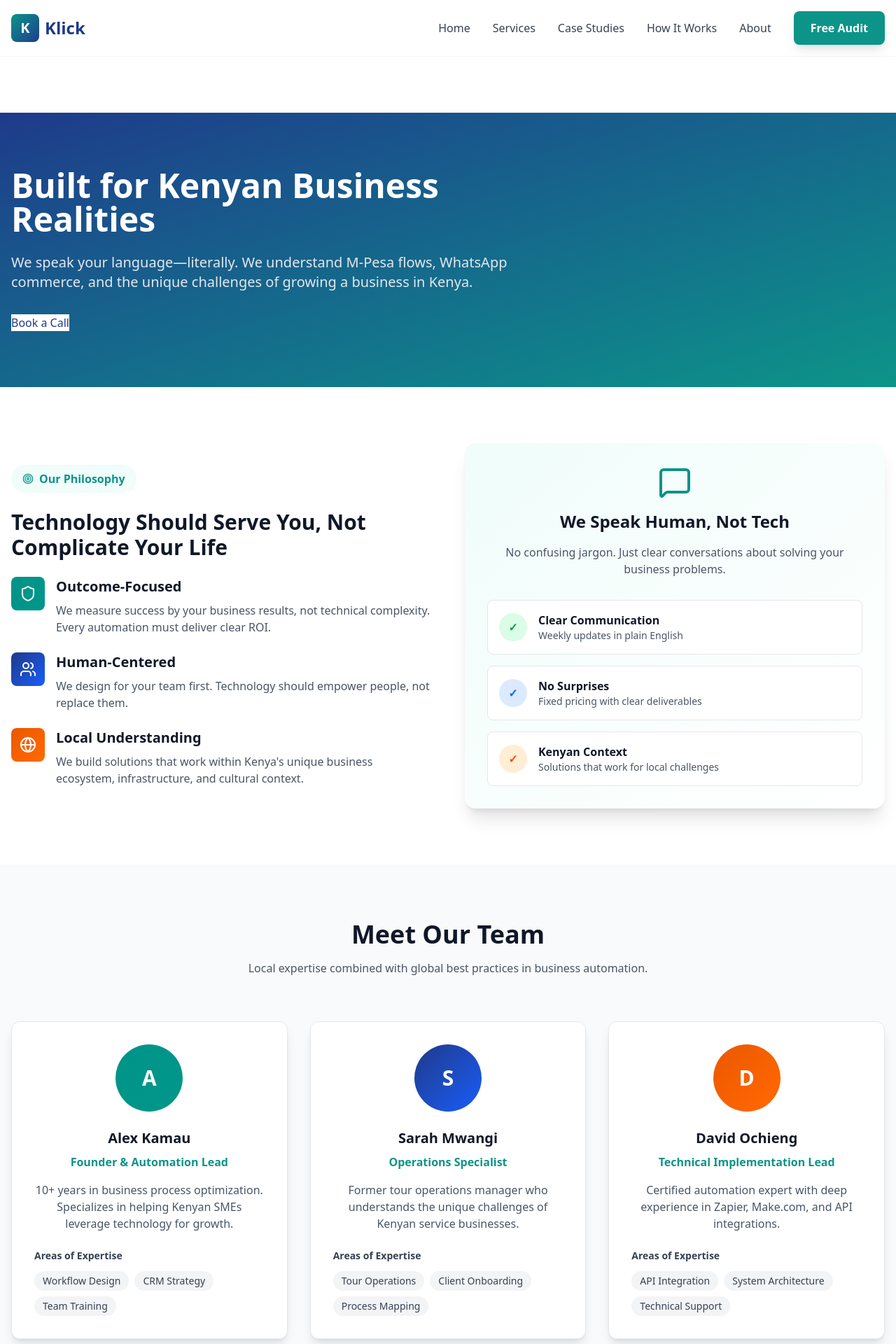
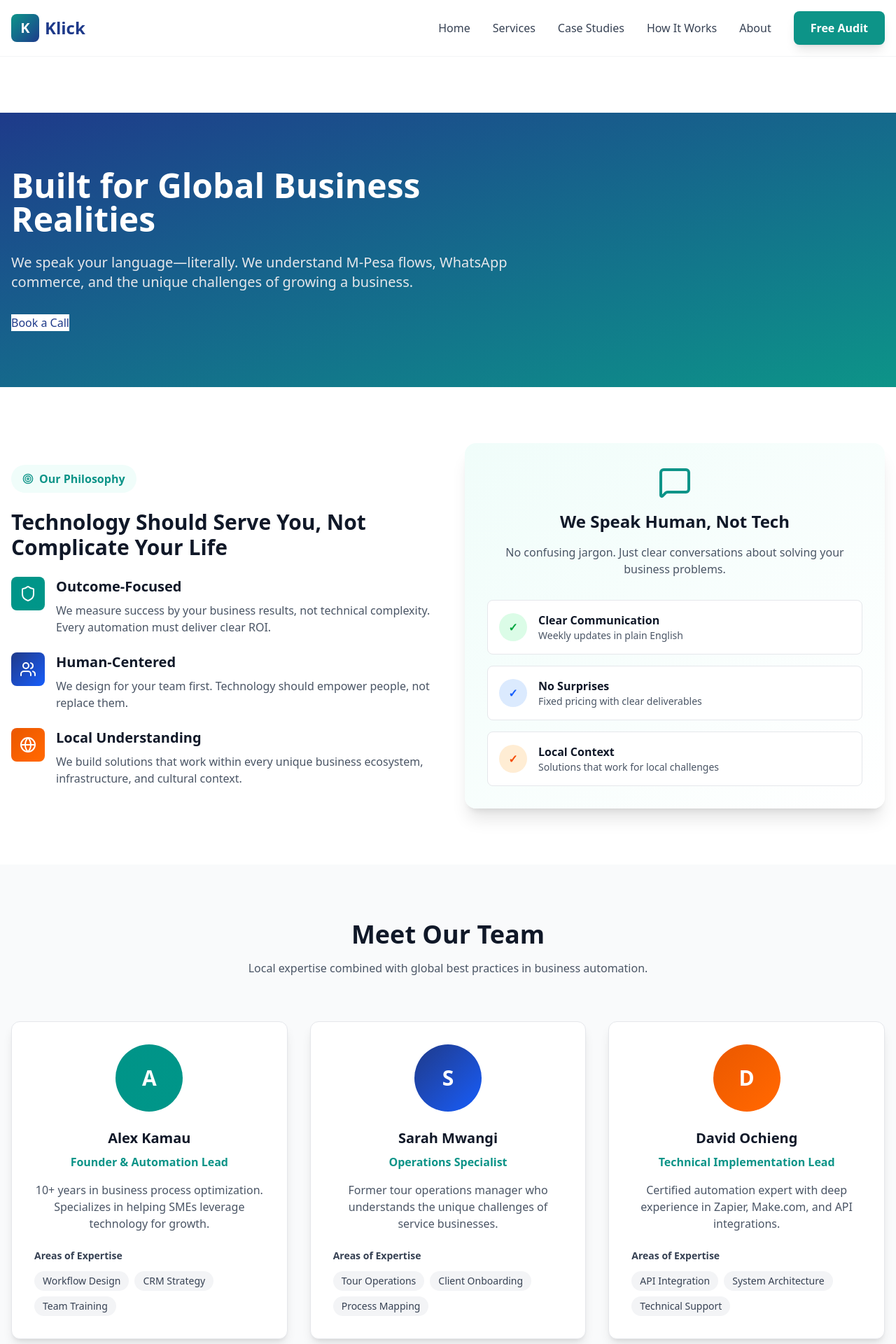
Before and after one commit to millan-amara/automation, a React (Vite) app: page /about in a window 1280 px wide. Shown: the top 1920 px of the page at 70% size. Built offline with nearby package versions, Linux system fonts and the light colour scheme.

Commit message:
expanded context to global

```diff
--- a/src/components/Home/Hero.jsx
+++ b/src/components/Home/Hero.jsx
@@ -53,7 +53,7 @@ const Hero = () => {
           <div className="flex flex-wrap items-center gap-8 text-gray-300">
             <div className="flex items-center space-x-2">
               <div className="w-2 h-2 bg-[#2dd4bf] rounded-full animate-pulse"></div>
-              <span>Trusted by 25+ Kenyan businesses</span>
+              <span>Trusted by 75+ businesses</span>
             </div>
             <div className="flex items-center space-x-2">
               <div className="w-2 h-2 bg-[#2dd4bf] rounded-full animate-pulse"></div>
--- a/src/components/Home/SocialProof.jsx
+++ b/src/components/Home/SocialProof.jsx
@@ -24,7 +24,7 @@ const SocialProof = () => {
   ]
 
   const clients = [
-    { name: "Safari Excellence Tours", industry: "Tour Operator" },
+    { name: "Filao Adventures", industry: "Tour Operator" },
     { name: "Kenya Ventures Ltd", industry: "Real Estate" },
     { name: "Urban Eats Nairobi", industry: "Restaurant Chain" },
     { name: "Tech Solutions Africa", industry: "IT Services" },
--- a/src/components/Layout/Footer.jsx
+++ b/src/components/Layout/Footer.jsx
@@ -20,7 +20,7 @@ const Footer = () => {
               </div>
             </div>
             <p className="text-gray-300 mb-6">
-              We help Kenyan businesses eliminate manual work, never miss a lead,
+              We help businesses eliminate manual work, never miss a lead,
               and scale efficiently through smart workflow automation.
             </p>
             <button variant="outline" className="bg-transparent hover:bg-[#f0fdfa] text-[#0d9488] border-2 border-[#0d9488] flex justify-center items-center px-4 rounded-md py-3"
@@ -63,7 +63,7 @@ const Footer = () => {
 
         <div className="border-t border-gray-700 mt-8 pt-8 text-center text-gray-400">
           <p>© {currentYear} Klick n Shoot. All rights reserved.</p>
-          <p className="text-sm mt-2">Built for Kenyan business realities</p>
+          <p className="text-sm mt-2">Built for business realities</p>
         </div>
       </div>
     </footer>
--- a/src/pages/AboutContactPage.jsx
+++ b/src/pages/AboutContactPage.jsx
@@ -7,14 +7,14 @@ const AboutContactPage = () => {
     {
       name: "Alex Kamau",
       role: "Founder & Automation Lead",
-      bio: "10+ years in business process optimization. Specializes in helping Kenyan SMEs leverage technology for growth.",
+      bio: "10+ years in business process optimization. Specializes in helping SMEs leverage technology for growth.",
       expertise: ["Workflow Design", "CRM Strategy", "Team Training"],
       imageColor: "from-[#0d9488] to-teal-600"
     },
     {
       name: "Sarah Mwangi",
       role: "Operations Specialist",
-      bio: "Former tour operations manager who understands the unique challenges of Kenyan service businesses.",
+      bio: "Former tour operations manager who understands the unique challenges of service businesses.",
       expertise: ["Tour Operations", "Client Onboarding", "Process Mapping"],
       imageColor: "from-[#1e3a8a] to-blue-600"
     },
@@ -42,7 +42,7 @@ const AboutContactPage = () => {
     },
     {
       question: "What industries do you specialize in?",
-      answer: "While we work with all service businesses, we have deep expertise in tour/travel, real estate, professional services, and hospitality in the Kenyan market."
+      answer: "While we work with all service businesses, we have deep expertise in tour/travel, real estate, professional services, and hospitality in the global market."
     },
     {
       question: "Do you provide training for our team?",
@@ -57,10 +57,10 @@ const AboutContactPage = () => {
         <div className="container mx-auto px-4">
           <div className="max-w-3xl">
             <h1 className="text-4xl md:text-5xl font-bold mb-6">
-              Built for Kenyan Business Realities
+              Built for Global Business Realities
             </h1>
             <p className="text-xl text-gray-200 mb-8">
-              We speak your language—literally. We understand M-Pesa flows, WhatsApp commerce, and the unique challenges of growing a business in Kenya.
+              We speak your language—literally. We understand M-Pesa flows, WhatsApp commerce, and the unique challenges of growing a business.
             </p>
             <Button
               size="lg"
@@ -117,7 +117,7 @@ const AboutContactPage = () => {
                   <div>
                     <h3 className="text-xl font-bold text-gray-900 mb-2">Local Understanding</h3>
                     <p className="text-gray-600">
-                      We build solutions that work within Kenya's unique business ecosystem, infrastructure, and cultural context.
+                      We build solutions that work within every unique business ecosystem, infrastructure, and cultural context.
                     </p>
                   </div>
                 </div>
@@ -159,7 +159,7 @@ const AboutContactPage = () => {
                     <span className="font-bold">✓</span>
                   </div>
                   <div>
-                    <div className="font-semibold text-gray-900">Kenyan Context</div>
+                    <div className="font-semibold text-gray-900">Local Context</div>
                     <div className="text-sm text-gray-600">Solutions that work for local challenges</div>
                   </div>
                 </div>
--- a/src/pages/CaseStudiesPage.jsx
+++ b/src/pages/CaseStudiesPage.jsx
@@ -55,7 +55,7 @@ const CaseStudiesPage = () => {
         <div className="container mx-auto px-4">
           <div className="max-w-3xl">
             <h1 className="text-4xl md:text-5xl font-bold mb-6">
-              Real Results from Kenyan Businesses
+              Real Results from Local Businesses
             </h1>
             <p className="text-xl text-gray-200 mb-8">
               See how we've helped businesses like yours eliminate manual chaos and drive measurable growth.
--- a/src/pages/HowItWorksPage.jsx
+++ b/src/pages/HowItWorksPage.jsx
@@ -114,7 +114,7 @@ const HowItWorksPage = () => {
               From Chaos to Flow in 4 Weeks
             </h2>
             <p className="text-gray-600 max-w-2xl mx-auto">
-              We've refined our process working with 25+ Kenyan businesses to ensure maximum results with minimal disruption.
+              We've refined our process working with 75+ businesses to ensure maximum results with minimal disruption.
             </p>
           </div>
 
```
